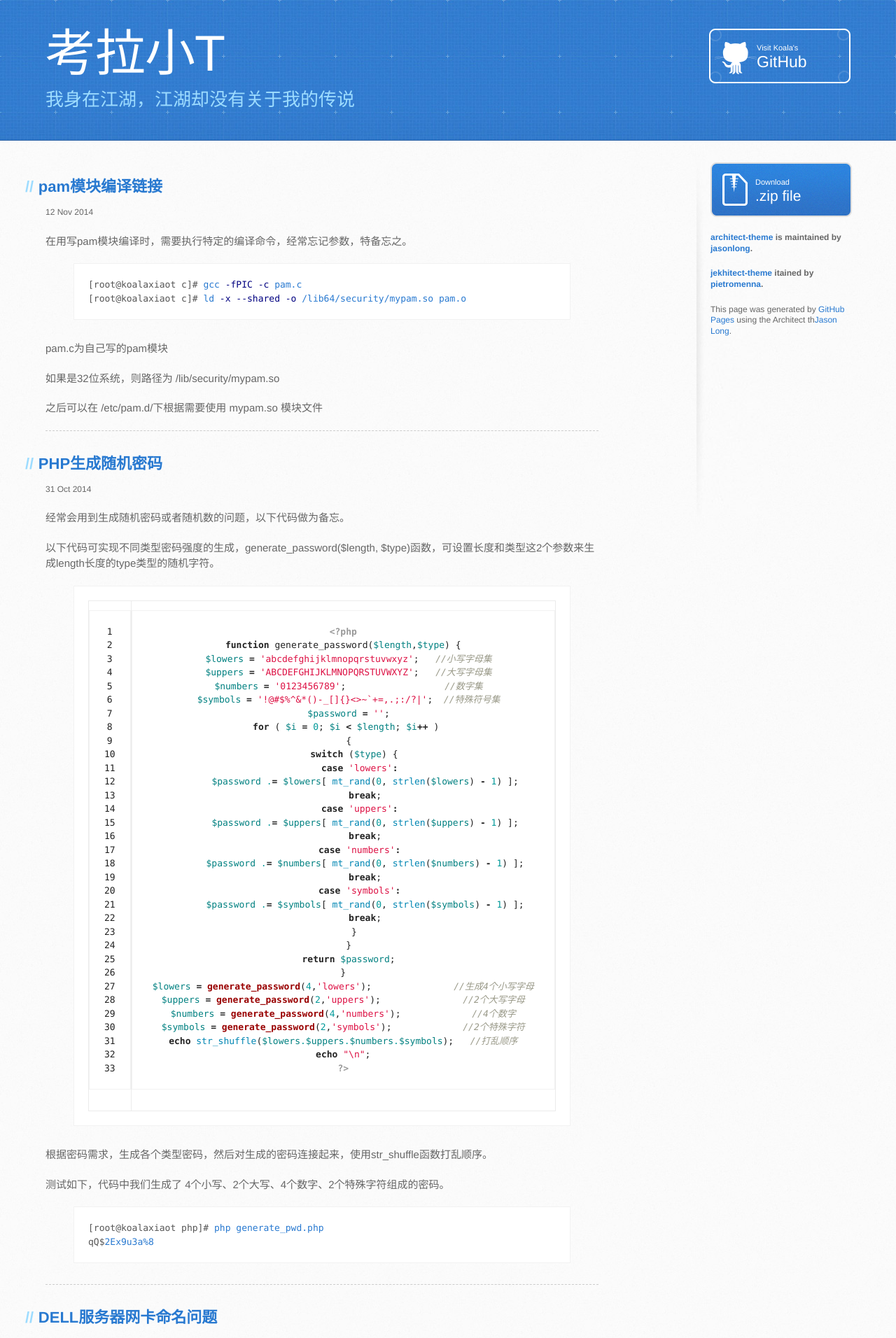
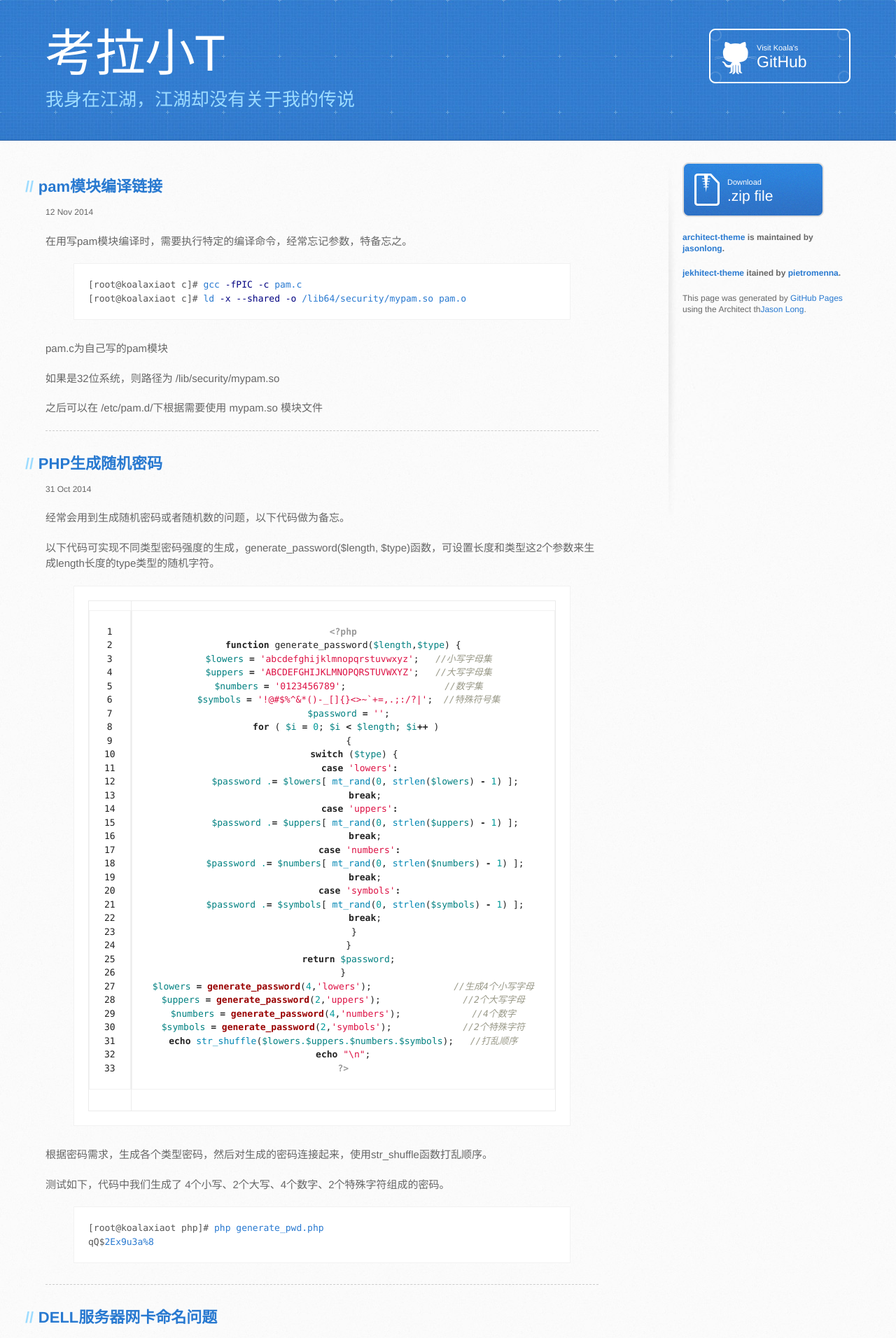
Before and after one commit to koalaxiaot/koalaxiaot.github.com, a Jekyll site: the page built from index.html, in a window 1280 px wide. Shown: the top 1912 px of the page at 70% size. Built offline with Jekyll 4.4.1, drawn with Linux system fonts in a browser that asks for light colours.

Commit message:
change width

```diff
--- a/stylesheets/stylesheet.css
+++ b/stylesheets/stylesheet.css
@@ -501,7 +501,8 @@ header h2 {
 
 aside#sidebar {
   float: right;
-  width: 200px;
+  /**width: 200px;**/
+  width: 240px;
   min-height: 504px;
   padding-left: 20px;
   font-size: 12px;
```
